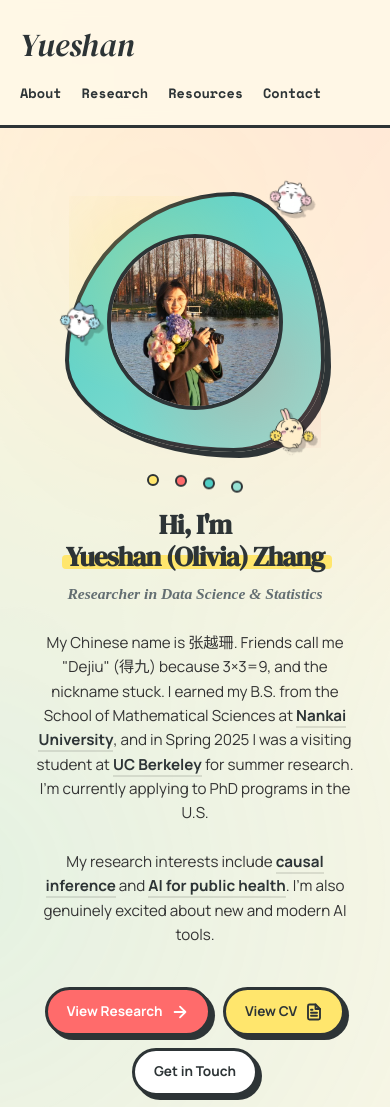
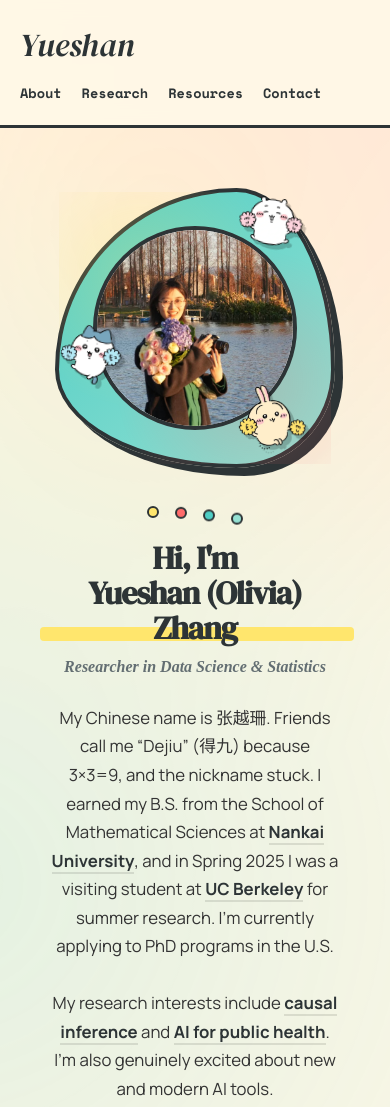
Before and after one commit to Dejiu-Zhang/Dejiu-Zhang.github.io, an Astro site: page / in a window 390 px wide. Shown: the top 1107 px of the page. Built offline with nearby package versions, Linux system fonts and the light colour scheme; Astro itself is replaced by a stand-in of ours.

Commit message:
Update index.astro

```diff
--- a/src/pages/index.astro
+++ b/src/pages/index.astro
@@ -22,12 +22,12 @@ const cvUrl = "/cv.pdf";
         <h2 class="subtitle">{titleLine}</h2>
 
         <p class="bio">
-          My Chinese name is 张越珊. Friends call me "Dejiu" (得九) because 3×3=9, and the nickname stuck. I earned my B.S. from the
+          My Chinese name is 张越珊. Friends call me “Dejiu” (得九) because 3×3=9, and the nickname stuck. I earned my B.S. from the
           School of Mathematical Sciences at <strong>Nankai University</strong>, and in Spring 2025 I was a visiting student at
-          <strong>UC Berkeley</strong> for summer research. I'm currently applying to PhD programs in the U.S.
+          <strong>UC Berkeley</strong> for summer research. I’m currently applying to PhD programs in the U.S.
           <br /><br />
           My research interests include <strong>causal inference</strong> and <strong>AI for public health</strong>.
-          I'm also genuinely excited about new and modern AI tools.
+          I’m also genuinely excited about new and modern AI tools.
         </p>
 
         <div class="cta-buttons">
@@ -57,9 +57,9 @@ const cvUrl = "/cv.pdf";
         <div class="image-placeholder">
           <img class="avatar" src="/avatar.png" alt={name} />
 
-          <img class="floating-badge badge-1" src="/Chiikawa1.png" alt="sticker 1" />
-          <img class="floating-badge badge-2" src="/Chiikawa2.png" alt="sticker 2" />
-          <img class="floating-badge badge-3" src="/Chiikawa3.png" alt="sticker 3" />
+          <img class="floating-badge badge-1" src="/Chiikawa1.png" alt="sticker 1" loading="lazy" decoding="async" />
+          <img class="floating-badge badge-2" src="/Chiikawa2.png" alt="sticker 2" loading="lazy" decoding="async" />
+          <img class="floating-badge badge-3" src="/Chiikawa3.png" alt="sticker 3" loading="lazy" decoding="async" />
         </div>
       </div>
 
@@ -77,11 +77,13 @@ const cvUrl = "/cv.pdf";
     padding: 0 2rem;
     max-width: 1280px;
     margin: 0 auto;
+    /* 修改：从 -4rem 改为 -1rem，稍微上移一点点即可，不要过度 */
     margin-top: -2rem;
   }
 
   .hero-grid {
     display: grid;
+    /* 保持左宽右窄，给文字充足空间 */
     grid-template-columns: 2.2fr 1fr;
     gap: 1rem;
     width: 100%;
@@ -109,7 +111,7 @@ const cvUrl = "/cv.pdf";
   .highlight {
     position: relative;
     display: inline-block;
-    white-space: nowrap;
+    white-space: nowrap; /* 强制不换行 */
   }
 
   .highlight::after {
@@ -127,12 +129,14 @@ const cvUrl = "/cv.pdf";
   }
 
   h1 {
+    /* 修改：调小最大字号 (3.8rem -> 3.2rem) 以确保一行能放下 */
     font-size: clamp(2rem, 3.5vw, 3.2rem);
     font-weight: 900;
     margin-bottom: 0.5rem;
     letter-spacing: -0.03em;
     color: var(--dark);
     line-height: 1.1;
+    /* 防止文字折行 */
     white-space: nowrap;
   }
 
@@ -168,7 +172,7 @@ const cvUrl = "/cv.pdf";
   }
 
   .btn {
-    padding: 0.7rem 1.4rem;
+    padding: 0.7rem 1.4rem; /* 稍微缩小一点按钮，显得更精致 */
     border-radius: 50px;
     text-decoration: none;
     font-weight: 700;
@@ -202,7 +206,7 @@ const cvUrl = "/cv.pdf";
 
   .image-placeholder {
     width: 100%;
-    max-width: 380px;
+    max-width: 380px; /* 稍微调小图片最大宽度，给文字腾更多地 */
     aspect-ratio: 1;
     background: linear-gradient(135deg, var(--mint), var(--sky));
     border-radius: 30% 70% 70% 30% / 30% 30% 70% 70%;
@@ -269,92 +273,29 @@ const cvUrl = "/cv.pdf";
     to { opacity: 1; transform: translateY(0); }
   }
 
-  /* 手机响应式 - 保持所有样式 */
-  @media (max-width: 768px) {
+  /* Responsive */
+  @media (max-width: 960px) {
     .hero-wrapper {
-      padding: 1.5rem 1.25rem;
+      padding: 2rem 1.5rem;
       align-items: flex-start;
-      margin-top: 1rem;
-      min-height: auto;
+      margin-top: 0; /* 移动端不需要负边距 */
     }
 
     .hero-grid {
       grid-template-columns: 1fr;
-      gap: 2.5rem;
+      gap: 3rem;
       text-align: center;
     }
 
-    /* 图片放到上方 */
-    .hero-image {
-      order: -1;
-      width: 100%;
+    .hero-image { order: -1; }
+
+    .image-placeholder {
+      max-width: 280px;
+      margin: 0 auto;
     }
-
-    /* 保持图片容器的所有样式 */
-    .image-placeholder {
-      max-width: 300px;
-      margin: 0 auto;
-      /* 保留所有视觉样式 */
-      background: linear-gradient(135deg, var(--mint), var(--sky));
-      border-radius: 30% 70% 70% 30% / 30% 30% 70% 70%;
-      border: 4px solid var(--dark);
-      box-shadow: 6px 6px 0 var(--dark);
-      animation: morphing 8s ease-in-out infinite;
-      display: grid;
-      place-items: center;
-      position: relative;
-      overflow: visible;
-    }
-
-    /* 保持渐变背景 */
-    .image-placeholder::before {
-      content: '';
-      position: absolute;
-      inset: 0;
-      background:
-        radial-gradient(circle at 30% 30%, var(--yellow) 0%, transparent 50%),
-        radial-gradient(circle at 70% 70%, var(--coral) 0%, transparent 50%);
-      opacity: 0.25;
-      pointer-events: none;
-    }
-
-    /* 保持头像样式 */
-    .avatar {
-      width: 70%;
-      height: 70%;
-      object-fit: cover;
-      border-radius: 999px;
-      border: 4px solid var(--dark);
-      background: white;
-      position: relative;
-      z-index: 1;
-    }
-
-    /* 保持贴纸但缩小 */
-    .floating-badge {
-      width: 70px;
-      height: 70px;
-      position: absolute;
-      z-index: 2;
-      object-fit: contain;
-      background: transparent;
-      pointer-events: none;
-      animation: floatBadge 3.5s ease-in-out infinite;
-      filter: drop-shadow(4px 4px 0 rgba(0,0,0,0.2));
-    }
-
-    .badge-1 { top: -5%; right: 0%; animation-delay: 0s; }
-    .badge-2 { bottom: -5%; right: 0%; animation-delay: 1.2s; }
-    .badge-3 { top: 40%; left: -8%; animation-delay: 2.4s; }
 
     .cta-buttons {
       justify-content: center;
-      width: 100%;
-    }
-
-    .btn {
-      padding: 0.65rem 1.2rem;
-      font-size: 0.85rem;
     }
 
     .intro-label {
@@ -364,55 +305,10 @@ const cvUrl = "/cv.pdf";
     .bio {
       margin-left: auto;
       margin-right: auto;
-      font-size: 1rem;
-      max-width: 100%;
     }
 
-    h1 {
-      white-space: normal;
-      font-size: clamp(1.75rem, 6vw, 2.5rem);
-    }
-
-    .highlight {
-      white-space: normal;
-    }
-
-    .subtitle {
-      font-size: clamp(0.95rem, 4vw, 1.15rem);
-    }
-  }
-
-  /* 小屏手机优化 */
-  @media (max-width: 480px) {
-    .hero-wrapper {
-      padding: 1.25rem 1rem;
-    }
-
-    .hero-grid {
-      gap: 2rem;
-    }
-
-    .image-placeholder {
-      max-width: 260px;
-    }
-
-    .floating-badge {
-      width: 60px;
-      height: 60px;
-    }
-
-    .cta-buttons {
-      gap: 0.75rem;
-    }
-
-    h1 {
-      font-size: clamp(1.5rem, 7vw, 2rem);
-      line-height: 1.2;
-    }
-
-    .bio {
-      font-size: 0.95rem;
-      line-height: 1.6;
+    h1, .highlight {
+      white-space: normal; /* 移动端必须允许换行 */
     }
   }
 </style>
```
